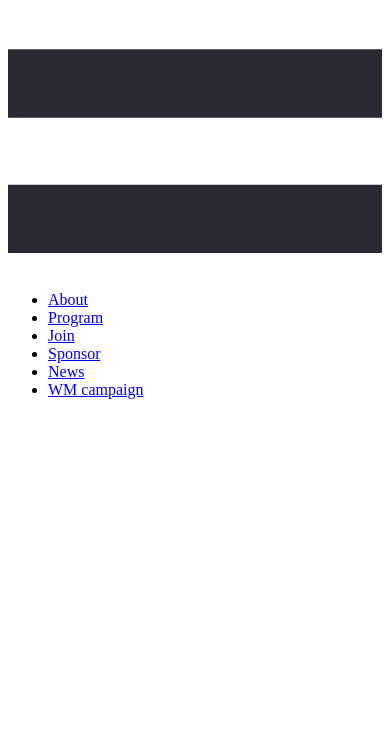
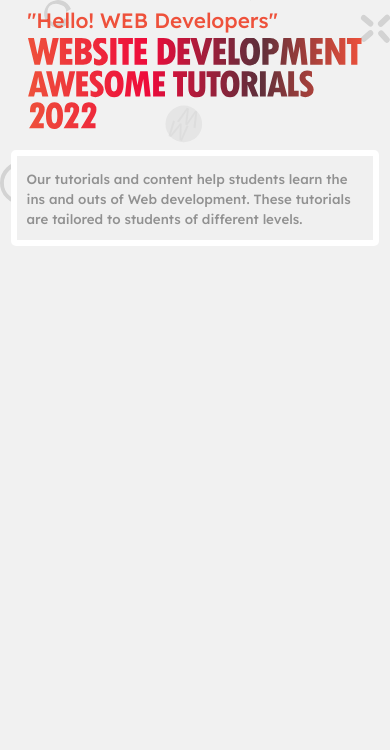
Before and after one commit to TadesseDev/LEARN-TO-CODE, a website: page index.html in a window 390 px wide. Shown: the part 94-844 px from the top of the page. Drawn offline with Linux system fonts and the light colour scheme.

Commit message:
Mobile menu and Home page style

```diff
--- a/index.html
+++ b/index.html
@@ -4,9 +4,11 @@
     <meta charset="UTF-8" />
     <meta http-equiv="X-UA-Compatible" content="IE=edge" />
     <meta name="viewport" content="width=device-width, initial-scale=1.0" />
+    <link rel="stylesheet" href="styles/main.css" />
     <title>Document</title>
   </head>
   <body>
+    <main>
       <header>
         <div id="drop-menu">
           <img src="Images/Icons/humberge.svg" alt="show menu" />
@@ -15,6 +17,9 @@
           <img src="" alt="" />
         </div>
         <nav>
+          <div id="close-menu">
+            <img src="./Images/Icons/delete.svg" alt="close menu" />
+          </div>
           <ul>
             <li>
               <a href="#">About</a>
@@ -37,7 +42,20 @@
           </ul>
         </nav>
       </header>
-    <section id="Home"></section>
+      <section id="home">
+        <p class="title-2">"Hello! WEB Developers"</p>
+        <h2 class="title-1">
+          <img src="Images/pictures/Main-text.svg" alt="" />
+        </h2>
+        <div class="card">
+          <small>
+            Our tutorials and content help students learn the ins and outs of
+            Web development. These tutorials are tailored to students of
+            different levels.
+          </small>
+        </div>
+      </section>
+    </main>
     <section id="main-tutors"></section>
     <section id="customers"></section>
     <footer>
--- /dev/null
+++ b/styles/main.css
@@ -0,0 +1,97 @@
+@import url("https://fonts.googleapis.com/css2?family=Lexend+Deca:wght@500&display=swap");
+
+:root {
+  --main: #272a31;
+  --primary: #ee513b;
+  --blur: #d3d3d3;
+  --blurWhite: #f0f0f0;
+  --blurDark: #919191;
+}
+html,
+body {
+  margin: 0;
+  padding: 0;
+  font-family: "Lexend Deca", sans-serif;
+  color: var(--main);
+  background-color: #f1f1f1;
+}
+main {
+  background-image: url("../Images/pictures/mobile-bg.svg");
+  background-size: 100%;
+}
+header {
+  margin: 7%;
+}
+#drop-menu {
+  width: 10%;
+  max-width: 40px;
+}
+
+header nav {
+  min-height: 100vh;
+  position: absolute;
+  top: 0;
+  background-color: var(--main);
+  display: none;
+}
+
+header nav ul {
+  list-style: none;
+  padding: 0px;
+}
+section {
+  margin: 7%;
+}
+header nav ul li {
+  margin: 20px 10px;
+}
+
+header nav ul li:hover {
+  border-bottom: 3px var(--primary) solid;
+  padding-bottom: 10px;
+}
+header nav ul a {
+  text-decoration: none;
+  color: var(--blur);
+  font-size: 1.6rem;
+}
+header #logo {
+  display: none;
+}
+
+header nav #close-menu {
+  margin: 10px;
+}
+
+header nav #close-menu img {
+  display: block;
+  width: 20%;
+  min-width: 20px;
+  max-width: 100px;
+  margin-left: 100%;
+  transform: translate(-100%, 0);
+}
+
+/* general selectors*/
+.title-2 {
+  margin-bottom: 5px;
+  color: var(--primary);
+  font-size: 1.3rem;
+}
+.title-1 {
+  margin: 0;
+}
+/* end on general styles*/
+/* Home */
+
+#home {
+  margin-top: 10%;
+}
+#home .card {
+  margin: 15px -5%;
+  padding: 12px 10px;
+  background-color: var(--blurWhite);
+  color: var(--blurDark);
+  border-radius: 5px;
+  border: 6px solid rgb(255, 255, 255);
+}
```
Also changed, not shown: Images/Icons/delete.svg (added), Images/pictures/Main-text.svg (added). Lines whose indentation alone changed are shown as unchanged.
